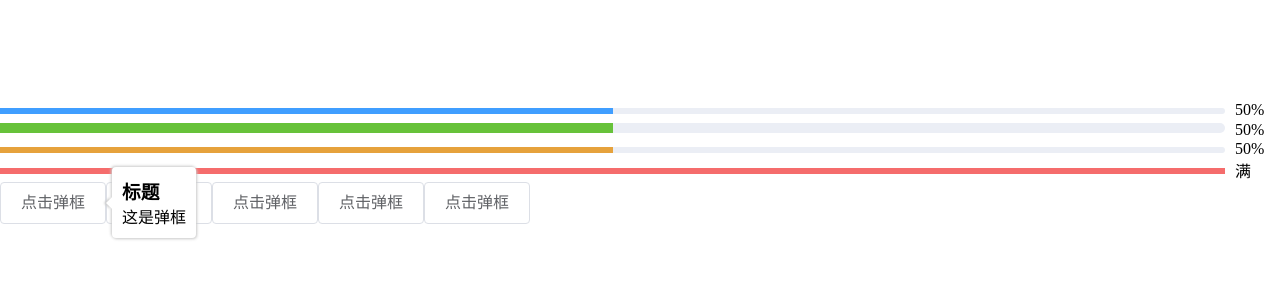
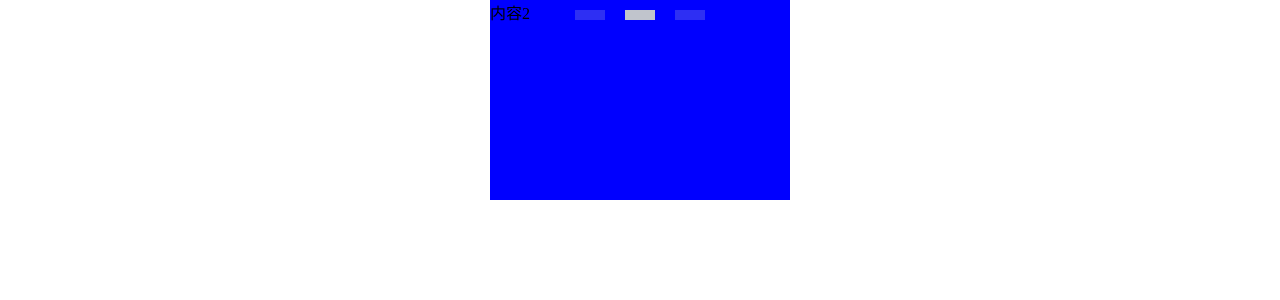
Before and after one commit to zhufengzhufeng/press, a Vue app in the folder zhu-ui-demo/: page / in a window 1280 px wide. Shown: the top 300 px of the page. Built offline with nearby package versions, Linux system fonts and the light colour scheme.

Commit message:
'vue-slider'

```diff
--- a/zhu-ui-demo/src/App.vue
+++ b/zhu-ui-demo/src/App.vue
@@ -1,77 +1,37 @@
 <template>
-<div style="margin: 100px 0 800px">
-    <zh-progress :percentage="50" color="#409EFF"></zh-progress>
-    <zh-progress :percentage="50" :strokeWidth="10" color="#67C23A"></zh-progress>
-    <zh-progress :percentage="50" color="#E6A23C"></zh-progress>
-    <zh-progress :percentage="100" :format="formatFunc" color="#F56C6C"></zh-progress>
-    <zh-popover
-      placement="right"
-      width = "200px"
-      title="标题"
-      content="这是弹框"
-      trigger="click"
-      v-model="value1"
+  <div id="app" style="width:300px; margin:0 auto">
+    <zh-carousel
+      height="200px"
+      :autoplay="true"
+      :delay="3000"
+      :initial-index="2"
+      :loop="false"
+      @change="change"
     >
-      <zh-button slot="reference">点击弹框</zh-button>
-    </zh-popover>
-
-     <zh-popover
-      placement="top"
-      width = "200px"
-      title="标题"
-      content="这是弹框"
-      trigger="hover"
-       v-model="value2"
-    >
-      <zh-button slot="reference">点击弹框</zh-button>
-    </zh-popover>
-
-      <zh-popover
-      placement="right"
-      width = "200px"
-      title="标题"
-      content="这是弹框"
-      trigger="hover"
-       v-model="value3"
-    >
-      <zh-button slot="reference">点击弹框</zh-button>
-    </zh-popover>
-
-     <zh-popover
-      width = "200px"
-      title="标题"
-      content="这是弹框"
-      trigger="hover"
-       v-model="value4"
-    >
-      <zh-button slot="reference">点击弹框</zh-button>
-    </zh-popover>
-
-
-      <zh-popover
-      placement="left"
-      width = "200px"
-      title="标题"
-      content="这是弹框"
-      trigger="hover"
-       v-model="value5"
-    >
-      <zh-button slot="reference">点击弹框</zh-button>
-    </zh-popover>
-
-</div>
-
+      <zh-carousel-item name="box1">
+        <div class="content" style="background:red">内容1</div>
+      </zh-carousel-item>
+      <zh-carousel-item name="box2">
+        <div class="content" style="background:blue">内容2</div>
+      </zh-carousel-item>
+      <zh-carousel-item name="box3">
+        <div class="content" style="background:green">内容3</div>
+      </zh-carousel-item>
+    </zh-carousel>
+  </div>
 </template>
-
 <script>
 export default {
-    data(){
-      return {value1:true,value2:false,value3:false,value4:false,value5:false}
-    },
-    methods: {
-      formatFunc(percentage){
-        return percentage === 100 ? '满' : `${percentage}%`;
-      }
+  methods: {
+    change(index) {
+      console.log(index);
     }
+  }
+};
+</script>
+<style lang="scss">
+.content {
+  width: 100%;
+  height: 100%;
 }
-</script>
+</style>
--- a/zhu-ui-demo/src/main.js
+++ b/zhu-ui-demo/src/main.js
@@ -5,9 +5,9 @@ import zhuUi from './packages';
 Vue.use(zhuUi)
 // Vue.config.productionTip = false
 
-// import Element from 'element-ui';
-// import 'element-ui/lib/theme-chalk/index.css';
-// Vue.use(Element)
+import Element from 'element-ui';
+import 'element-ui/lib/theme-chalk/index.css';
+Vue.use(Element)
 new Vue({
   render: h => h(App),
 }).$mount('#app')
--- /dev/null
+++ b/zhu-ui-demo/src/packages/carousel/carousel-item.vue
@@ -0,0 +1,56 @@
+<template>
+  <transition>
+    <div class="zh-carousel-item" v-show="isShow" :class="{reverse}">
+      <slot></slot>
+    </div>
+  </transition>
+</template>
+<script>
+export default {
+  name: "zh-carousel-item",
+  props: {
+    name: String
+  },
+  data() {
+    let currentIndex = this.$parent.$children.length - 1;
+    let isSelected = this.$parent.currentSelcted;
+
+    return { isSelected, currentIndex,reverse:false };
+  },
+  computed: {
+    isShow() {
+      return this.currentIndex == this.isSelected;
+    }
+  }
+};
+</script>
+
+<style lang="scss">
+.zh-carousel-item {
+  height: 100%;
+}
+.v-enter-active,
+.v-leave-active {
+  transition: all 0.5s linear;
+}
+
+.v-leave-to {
+  transform: translateX(-100%);
+}
+.v-enter {
+  transform: translateX(100%);
+}
+
+.v-leave-to.reverse {
+  transform: translateX(100%);
+}
+.v-enter.reverse {
+  transform: translateX(-100%);
+}
+.v-enter-active {
+  position: absolute;
+  top: 0;
+  left: 0;
+  width: 100%;
+}
+</style>
--- /dev/null
+++ b/zhu-ui-demo/src/packages/carousel/carousel.vue
@@ -0,0 +1,159 @@
+<template>
+  <div
+    class="zh-carousel"
+    :style="{height:height}"
+    @mouseenter="handleMouseEnter"
+    @mouseleave="handleMouseLeave"
+    @touchstart="touchstart"
+    @touchend="touchend"
+  >
+    <div class="viewport">
+      <slot></slot>
+    </div>
+    <div class="dots">
+      <span
+        v-for="item in len"
+        :key="item"
+        :class="{active:currentSelcted == item-1}"
+        @click="select(item-1)"
+      >{{item}}</span>
+    </div>
+  </div>
+</template>
+<script>
+export default {
+  name: "zh-carousel",
+  methods: {
+    handleMouseEnter() {
+      clearTimeout(this.timer);
+      this.timer = null;
+    },
+    handleMouseLeave() {
+      this.run();
+    },
+    showChild() {
+      this.prev = this.currentSelcted;
+      this.$children.forEach((vm, index) => {
+        vm.isSelected = this.currentSelcted; //  给儿子增加当前选中的是谁
+        vm.currentIndex = index; // 当前第几个儿子
+        vm.reverse = this.reverse;
+      });
+    },
+    touchstart(e) {
+      this.handleMouseEnter();
+      if (e.touches.length > 1) {
+        return;
+      }
+      this.startTouch = e.touches[0];
+    },
+    touchend(e) {
+      let endTouch = e.changedTouches[0];
+      let { clientX: x1, clientY: y1 } = this.startTouch;
+      let { clientX: x2, clientY: y2 } = endTouch;
+
+      let distance = Math.sqrt(Math.pow(x2 - x1, 2) + Math.pow(y2 - y1, 2));
+
+      let disY = Math.abs(y2 - y1);
+      let x = (Math.sqrt(2) / 2) * distance;
+      if (disY < x) {
+        if (x2 > x1) {
+          this.select(this.currentSelcted - 1);
+        } else {
+          this.select(this.currentSelcted + 1);
+        }
+      }
+      this.run();
+    },
+    run() {
+      if (this.autoplay) {
+        this.timer = setInterval(() => {
+          let index = this.currentSelcted; // 当前的索引
+          let newIndex = index + 1;
+          this.select(newIndex);
+        }, this.delay);
+      }
+    },
+    select(newIndex) {
+      if (newIndex == this.$children.length) newIndex = 0;
+      if (newIndex == -1) newIndex = this.$children.length - 1;
+      this.$nextTick(() => {
+        this.currentSelcted = newIndex;
+        this.$emit('change',newIndex)
+      });
+      this.reverse = this.prev > newIndex ? true : false;
+      // loop 设置
+      if (this.timer && this.loop) {
+        if (this.prev == 0 && newIndex == this.len - 1) this.reverse = true;
+        if (this.prev == this.len - 1 && newIndex == 0) this.reverse = false;
+      }
+    }
+  },
+  watch: {
+    currentSelcted: "showChild"
+  },
+  mounted() {
+    // 1.默认显示第几个孩子
+    this.run();
+    this.len = this.$children.length;
+    this.prev = this.currentSelcted;
+  },
+  data() {
+    // 默认显示第0个
+    return { currentSelcted: this.initialIndex, len: 0, reverse: true };
+  },
+  props: {
+    height: {
+      type: String,
+      default: "200px"
+    },
+    delay:{
+        type:Number,
+        default:3000
+    },
+    autoplay: {
+      type: Boolean,
+      default: true
+    },
+    initialIndex: {
+      // 默认显示谁
+      tppe: Number,
+      default: 0
+    },
+    loop: {
+      type: Boolean,
+      default: true
+    }
+  }
+};
+</script>
+
+<style lang="scss">
+.zh-carousel {
+  position: relative;
+}
+.viewport {
+  overflow: hidden;
+  position: relative;
+  height: 100%;
+}
+.dots {
+  position: absolute;
+  top: 0;
+  left: 0;
+  width: 100%;
+  display: flex;
+  justify-content: center;
+}
+.dots span {
+  width: 30px;
+  height: 10px;
+  display: inline-block;
+  background: #c0c4cc;
+  opacity: 0.24;
+  text-indent: -99999px;
+  margin: 10px;
+}
+.dots .active {
+  opacity: 1;
+}
+</style>
--- a/zhu-ui-demo/src/packages/index.js
+++ b/zhu-ui-demo/src/packages/index.js
@@ -17,6 +17,8 @@ import DatePicker from './date-picker/date-picker';
 import DateRangePicker from './date-picker/date-range-picker';
 import InfiniteScroll from './infiniteScroll'
 import Popover from './popover';
+import Carousel from './carousel/carousel';
+import CarouselItem from './carousel/carousel-item';
 const install = (Vue) => {
     Vue.component(Button.name, Button);
     Vue.component(Icon.name, Icon);
@@ -36,6 +38,8 @@ const install = (Vue) => {
     Vue.component(DateRangePicker.name, DateRangePicker)
     Vue.component(Popover.name, Popover);
     Vue.directive(InfiniteScroll.name, InfiniteScroll)
+    Vue.component(Carousel.name,Carousel);
+    Vue.component(CarouselItem.name,CarouselItem)
 }
 if (typeof window.Vue !== 'undefined') {
     install(Vue);
```
